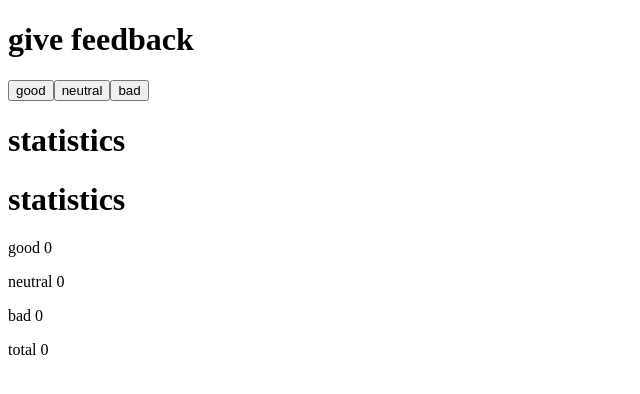
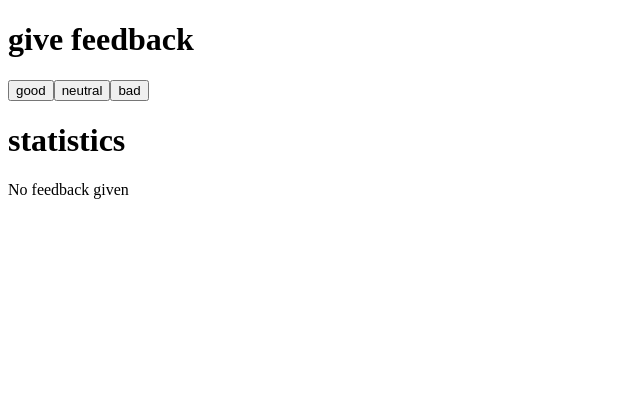
Before and after one commit to cesarhenrq/full-stack-open, a React (Create React App) app in the folder part1/unicafe/: page / in a window 1280 px wide. Shown: the top 394 px of the page, without its empty margins (0-640 px from the left). Built offline with nearby package versions, Linux system fonts and the light colour scheme.

Commit message:
Exercise 1.9: unicafe step4

```diff
--- a/part1/unicafe/src/App.js
+++ b/part1/unicafe/src/App.js
@@ -19,9 +19,14 @@ const Statistics = ({ good, neutral, bad }) => {
 
   const positive = `${(good / total) * 100} %`;
 
+  const hasFeedback = total > 0;
+
+  {
+    if (!hasFeedback) {
+      return <p>No feedback given</p>;
+    } else {
       return (
         <div>
-      <Title text='statistics' />
           <Statistic text='good' value={good} />
           <Statistic text='neutral' value={neutral} />
           <Statistic text='bad' value={bad} />
@@ -32,6 +37,8 @@ const Statistics = ({ good, neutral, bad }) => {
           )}
         </div>
       );
+    }
+  }
 };
 
 const App = () => {
```
Lines whose indentation alone changed are shown as unchanged.
